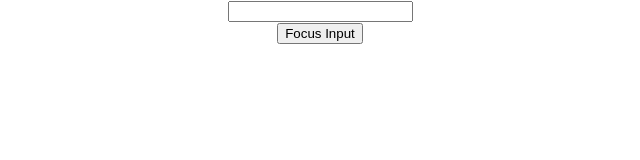
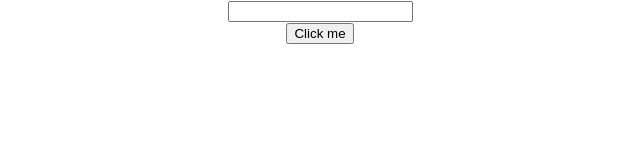
Before and after one commit to nihalshanp/learning-react, a React (Create React App) app: page / in a window 1280 px wide. Shown: the top 160 px of the page, without its empty margins (320-960 px from the left). Built offline with nearby package versions, Linux system fonts and the light colour scheme.

Commit message:
learned about forwarding Refs

```diff
--- a/src/App.js
+++ b/src/App.js
@@ -1,14 +1,16 @@
 import React, { Component }  from 'react'
 import './App.css';
-import RefDemo from './Component/RefDemo'
-import ParInp from './Component/ParInp'
+//import RefDemo from './Component/RefDemo'
+//import ParInp from './Component/ParInp'
+import FRRefPar from './Component/FRRefPar'
 
 class App extends Component {
   render(){
   return (
     <div className="App">
-        {/*<RefDemo/>*/}
-        <ParInp/>
+        {/*<RefDemo/>
+        <ParInp/>*/}
+        <FRRefPar/>
     </div>
   );
   }
--- /dev/null
+++ b/src/Component/FRRef.js
@@ -0,0 +1,11 @@
+import React from 'react'
+
+const FRRef = React.forwardRef((props, ref) => {
+  return (
+    <div>
+        <input type='text' ref={ref}/>
+    </div>
+    )
+})
+
+export default FRRef;
--- /dev/null
+++ b/src/Component/FRRefPar.js
@@ -0,0 +1,22 @@
+import React, { Component } from 'react'
+import FRRef from './FRRef'
+
+export default class FRRefPar extends Component {
+    constructor(){
+        super()
+        this.inputRef = React.createRef()
+    }
+
+    buttonClick = () => {
+        this.inputRef.current.focus()
+    }
+
+    render(){
+        return (
+            <div>
+                <FRRef ref={this.inputRef}/>
+                <button onClick={this.buttonClick}>Click me </button>
+            </div>
+        )
+    }
+}
--- a/src/Component/ParComp.js
+++ b/src/Component/ParComp.js
@@ -1,6 +1,6 @@
 import React, { Component } from 'react'
-import RegComp from './RegComp'
-import PureComp from './PureComp'
+//import RegComp from './RegComp'
+//import PureComp from './PureComp'
 import MemoComp from './MemoComp'
 
 
```
